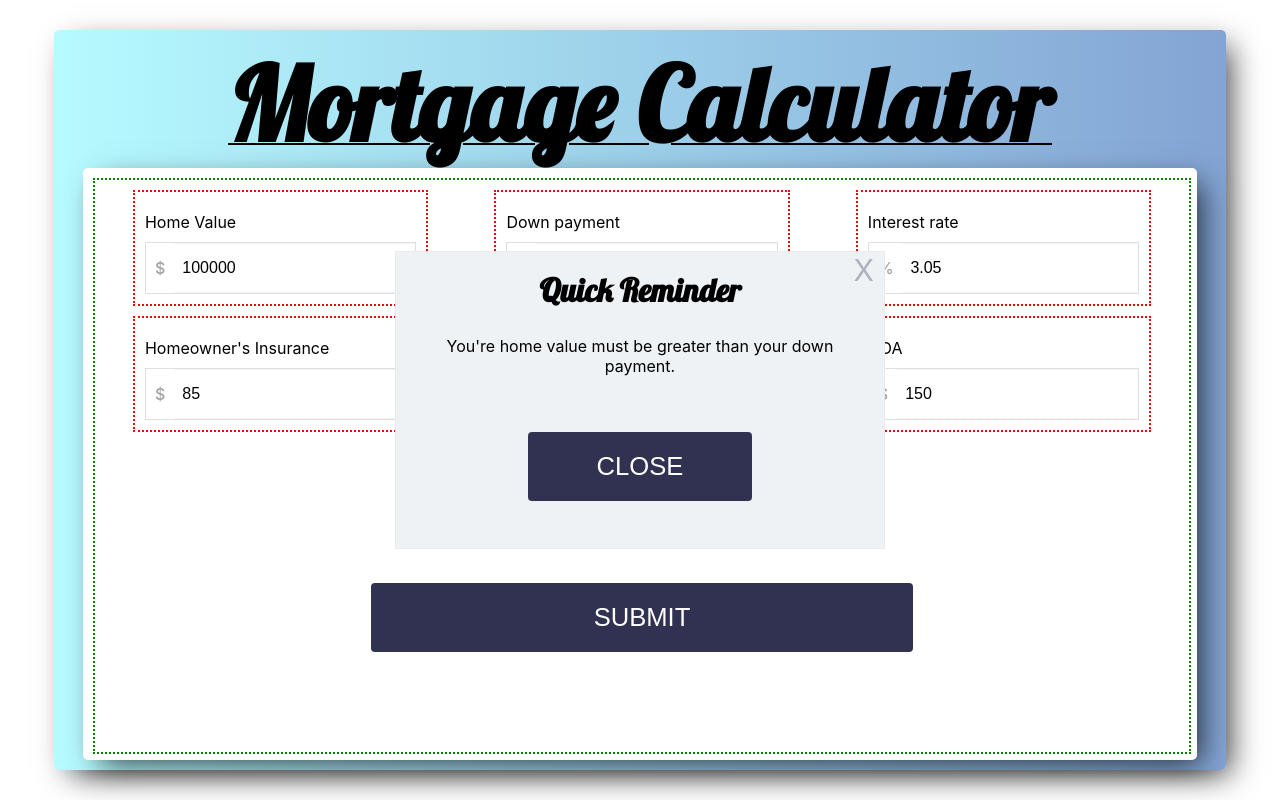
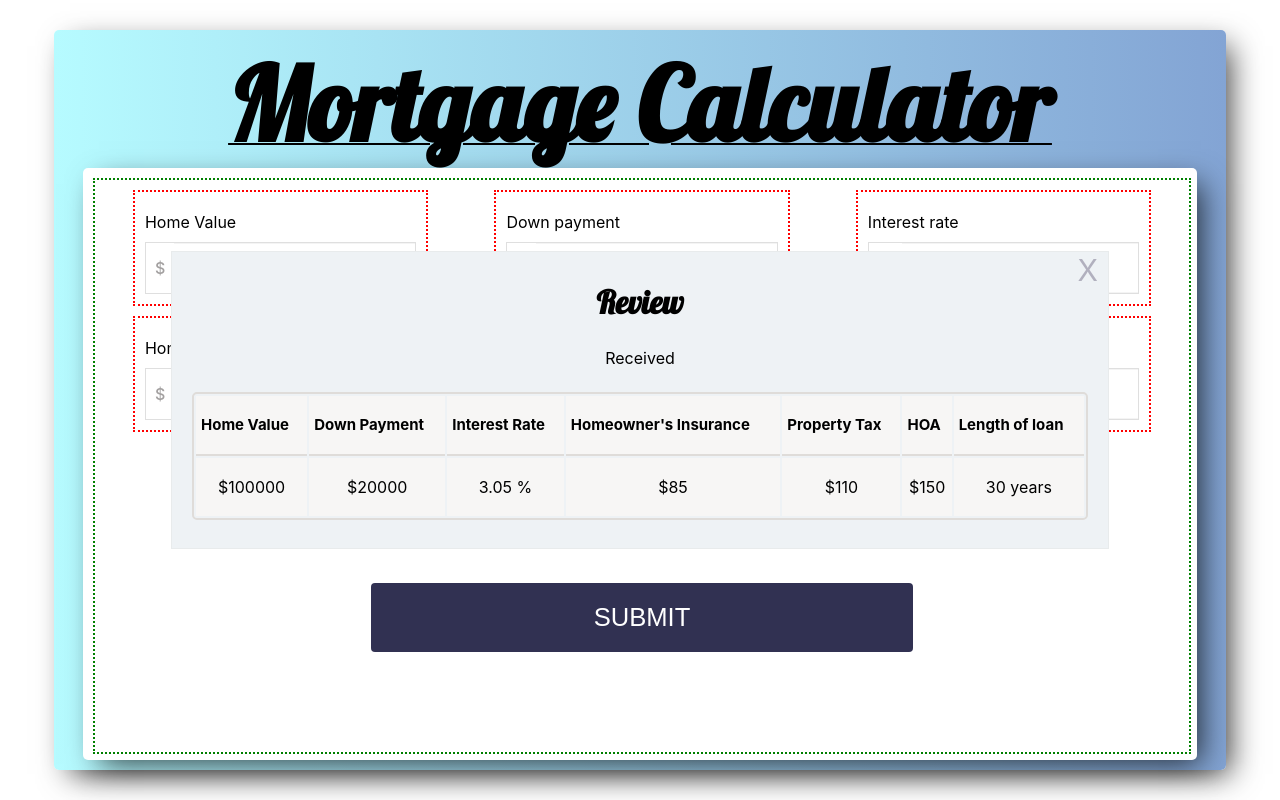
Before and after one commit to MarleeG/MortgageCalculator, a React (Create React App) app in the folder client/: page / in a window 1280 px wide. Both pictures are taken after a click on the button "SUBMIT". Built offline with nearby package versions, Linux system fonts and the light colour scheme.

Commit message:
showing values of inputs on modal

```diff
--- a/client/src/Home/Home.js
+++ b/client/src/Home/Home.js
@@ -42,6 +42,8 @@ const Base = () => {
         modalInfo={modalData}
         classes="center"
         toggleModal={toggleModal}
+        showInputValues={modalData. showInputValues}
+        inputData={modalData.data}
       />
     </div>
   );
--- a/client/src/Home/components/Fields.js
+++ b/client/src/Home/components/Fields.js
@@ -13,12 +13,14 @@ const Fields = (props) => {
   const [homeownersInsurance, updateHomeownersInsurance] = useState(85);
   const [propertyTax, updatePropertyTax] = useState(110);
   const [hoa, updateHOA] = useState(150);
-  const [loanLength, updateLoanLength] = useState(undefined);
+  const [loanLength, updateLoanLength] = useState(30);
+
   const [currentKey, updateCurrentKey] = useState("");
   const [currentKeyCode, updateCurrentKeyCode] = useState(null);
 
   const [showModalStatus, showModalStatusHandler] = useState(false);
   const [modalData, modalDataHandler] = useState({});
+
   const handleChange = (e) => {
     const { value, name } = e.target;
 
@@ -161,23 +163,20 @@ const Fields = (props) => {
     if (homeValueInputted < downPaymentValueInputted) {
 
       log("DOWN PAYMENT IS LARGER THAN HOME VALUE");
+
       showModalStatusHandler(true);
       modalDataHandler({
         ...modalData,
         title: "Quick Reminder!",
-        msg: "You're home value must be greater than or equal to your down payment.",
+        msg:
+          "You're home value must be greater than or equal to your down payment.",
+        showInputValues: false,
       });
-      // props.toggleModal(showModalStatus, modalData);
 
-      // props.toggleModal(true, {title: 'hello'});
-    }else{
-      showModalStatusHandler(true);
-      modalDataHandler({
-        ...modalData,
-        title: "Quick Reminder",
-        msg: "You're home value must be greater than your down payment.",
-      });
+      return false;
     }
+
+    return true;
   };
 
   const handleSubmit = (e) => {
@@ -194,7 +193,21 @@ const Fields = (props) => {
     // log(`loanLength: ${getLoanLength()}`);
     // log("-----------------");
 
+
     checkAllInputValues();
+
+    if (checkAllInputValues()) {
+      showModalStatusHandler(true);
+      modalDataHandler({
+        ...modalData,
+        title: "Review",
+        msg: "Received",
+        width: '70vw',
+        height:'20vw',
+        showInputValues: true,
+        data: {homeValue, downPayment, interestRate, homeownersInsurance, propertyTax, hoa, loanLength}
+      });
+    }
 
     const principalLoanAmount = parseFloat(homeValue) - parseFloat(downPayment);
     const monthDurationOfLoan = parseFloat(getLoanLength()) * 12;
@@ -227,9 +240,7 @@ const Fields = (props) => {
     const monthlyPayment =
       principalAndInterest + hoa + propertyTax + homeownersInsurance;
 
-
-
-      // props.toggleModal(true, {modalInfo: {title: 'Estimated Mortgage', msg: 'Message here'}});
+    // props.toggleModal(true, {modalInfo: {title: 'Estimated Mortgage', msg: 'Message here'}});
     // log("monthly payment: ", monthlyPayment);
   };
 
@@ -241,15 +252,6 @@ const Fields = (props) => {
     if (showModalStatus && modalData.title) {
       props.toggleModal(showModalStatus, modalData);
     }
-
-    // if(showModalStatus){
-    //   props.toggleModal(true)
-    // }
-
-    // if(modalData.title){
-    //   props.toggleModal(true, modalData);
-
-    // }
   }, [modalData, showModalStatus]);
 
   return (
--- a/client/src/UIElements/Button.js
+++ b/client/src/UIElements/Button.js
@@ -27,12 +27,6 @@ const Button = (props) => {
   };
 
   const removeAnimation = () => {
-    // if (typeof animate === "boolean" || animate === undefined) {
-    //   if (animate) {
-    //     updateButtonClasses("button box-shadow animate__animated");
-    //   }
-    // }
-
     updateButtonClasses("button box-shadow animate__animated");
   };
 
--- a/client/src/UIElements/Modal.css
+++ b/client/src/UIElements/Modal.css
@@ -1,24 +1,23 @@
-.modal__container{
+.modal__container {
   width: 35vw;
   height: 20vw;
-    background: #EEF2F5;
+  background: #eef2f5;
   z-index: 20;
-    padding:20px;
-    border: 1px solid  #e8ebec;
+  padding: 20px;
+  border: 1px solid #e8ebec;
 
   display: flex;
   flex-direction: column;
 }
 
-
-.modal__header{
+.modal__header {
   margin: 10px;
 }
 
-span.modal_exit-x{
+span.modal_exit-x {
   position: absolute;
   font-size: 30px;
-    top:0;
+  top: 0;
   right: 10px;
 
   /* margin: 15px; */
@@ -32,10 +31,39 @@ span.modal_exit-x{
   /* border: 1px solid black; */
 }
 
-span.modal_exit-x:hover{
-    color:  #d63920;
+span.modal_exit-x:hover {
+  color: #d63920;
 }
 
-span.modal_exit-x:active{
-    color:  #222239
+span.modal_exit-x:active {
+  color: #222239;
 }
+
+/* table */
+table.modal__table {
+  border: 2px solid #dfdcd9;
+  border-radius: 5px;
+  margin: auto;
+  height: 50%;
+  width: 100%;
+}
+
+table.modal__table th {
+  font-size: 15px;
+  text-align: left;
+  padding: 10px 5px;
+
+  border-bottom: 2px solid #dfdcd9;
+
+  background: #f7f6f5;
+}
+
+table.modal__table > th:nth-child(1) {
+  border-left: 2px solid #dfdcd9;
+}
+
+table.modal__table td {
+  padding-top: 10px;
+  padding-bottom: 10px;
+  background: #f7f6f5;
+}
--- a/client/src/UIElements/Modal.js
+++ b/client/src/UIElements/Modal.js
@@ -9,15 +9,75 @@ import "./Modal.css";
 const log = console.log;
 const ModalOverlay = (props) => {
   // log('Props');
-  // log(props);
   const {
     classes,
-    modalInfo: { title, msg },
+    modalInfo: { title, msg, width, height },
+    showInputValues,
+    inputData: {
+      homeValue,
+      downPayment,
+      interestRate,
+      homeownersInsurance,
+      propertyTax,
+      hoa,
+      loanLength,
+    },
   } = props;
+  log(`showInputValues:: ${showInputValues}`);
+
+  log(`homeValue: ${homeValue}`);
 
   useEffect(() => {}, [props.show, title]);
 
   const content = (
+    <Fragment>
+      {showInputValues ? (
+        <div
+          className={`modal__container ${classes}`}
+          style={{ width: width, height: height }}
+        >
+          <span
+            className="modal_exit-x"
+            onClick={() => props.toggleModal(false, {})}
+          >
+            X
+          </span>
+          {title && <h1 className="modal__header font-lobster">{title}</h1>}
+
+          {msg && <p>{msg}</p>}
+
+          <table className="modal__table">
+            <tbody>
+              <tr>
+                <th>Home Value</th>
+                <th>Down Payment</th>
+                <th>Interest Rate</th>
+                <th>Homeowner's Insurance</th>
+                <th>Property Tax</th>
+                <th>HOA</th>
+                <th>Length of loan</th>
+              </tr>
+              <tr>
+                <td>${homeValue}</td>
+                <td>${downPayment}</td>
+                <td>{interestRate} %</td>
+                <td>${homeownersInsurance}</td>
+                <td>${propertyTax}</td>
+                <td>${hoa}</td>
+                <td>{loanLength} years</td>
+              </tr>
+            </tbody>
+          </table>
+
+          {/* <Button
+          text="CLOSE"
+          type="text"
+          handleCloseModal={props.toggleModal}
+          animate={false}
+          classes="modal__btn"
+        /> */}
+        </div>
+      ) : (
         <div className={`modal__container ${classes}`}>
           <span
             className="modal_exit-x"
@@ -37,6 +97,8 @@ const ModalOverlay = (props) => {
             classes="modal__btn"
           />
         </div>
+      )}
+    </Fragment>
   );
 
   return ReactDOM.createPortal(content, document.getElementById("modal-hook"));
```
Lines whose indentation alone changed are shown as unchanged.
